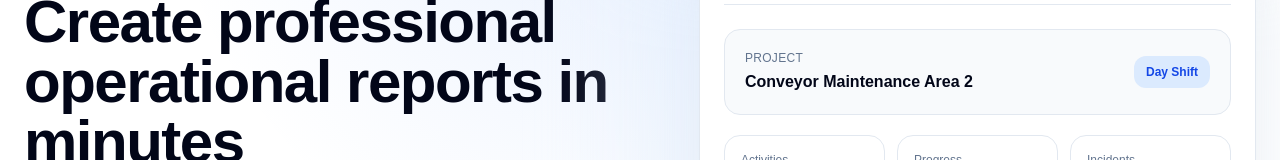
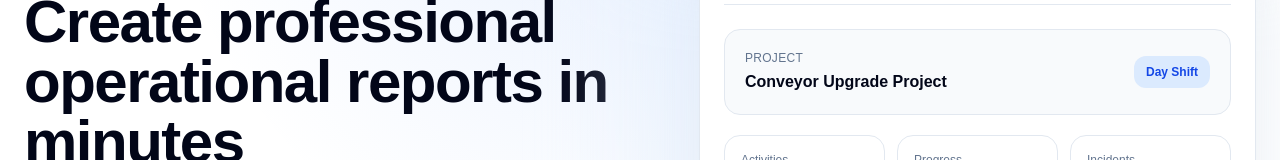
Before and after one commit to kike-Pinto/reporting-tools-platform, a Next.js app: page / in a window 1280 px wide. Shown: the part 247-407 px from the top of the page. Built offline with nearby package versions, Linux system fonts and the light colour scheme.

Commit message:
Update en Hero

```diff
--- a/components/home/Hero.tsx
+++ b/components/home/Hero.tsx
@@ -105,7 +105,7 @@ export default function Hero() {
                     </p>
 
                     <p className='mt-1 font-semibold text-slate-950'>
-                      Conveyor Maintenance Area 2
+                      Conveyor Upgrade Project
                     </p>
                   </div>
 
```
